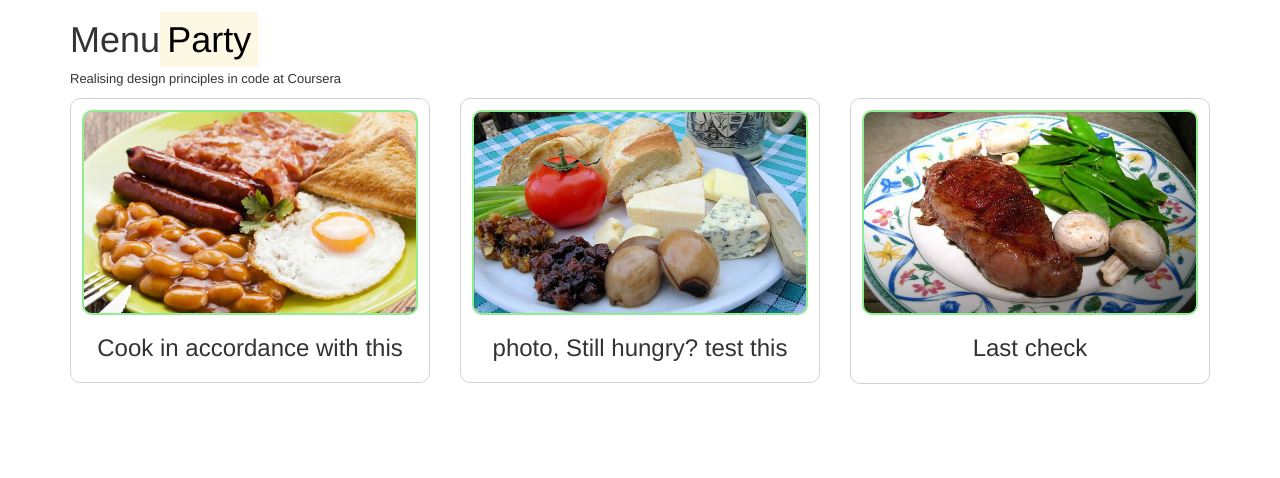
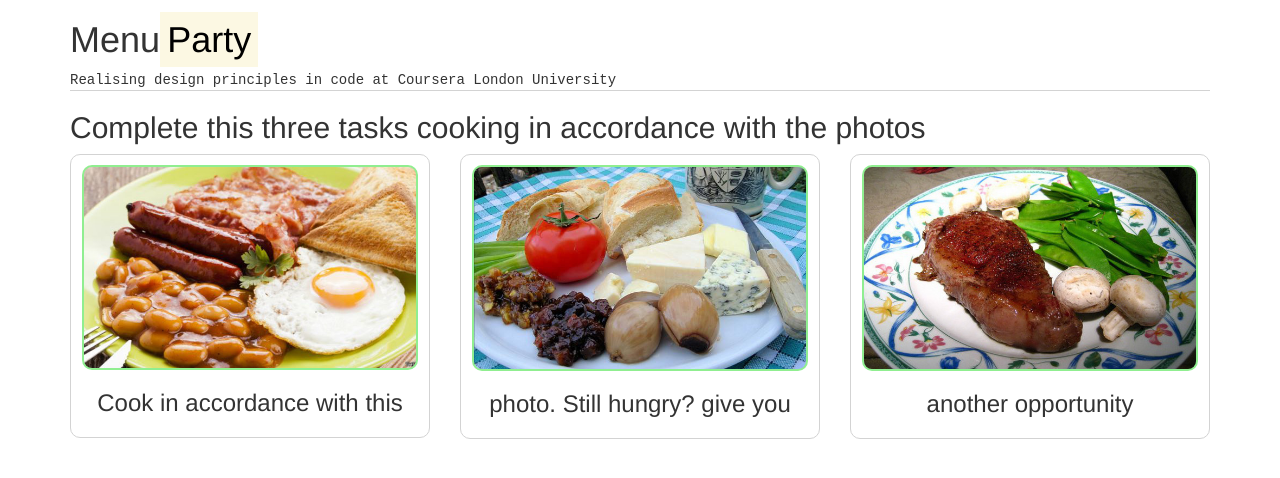
Before and after one commit to CharlyPascual/courseraweb, a plain HTML site: page RWD/index.html in a window 1280 px wide. Drawn offline with Linux system fonts and the light colour scheme.

Commit message:
Breve descripcion de las tareas

```diff
--- a/RWD/css/style.css
+++ b/RWD/css/style.css
@@ -12,8 +12,10 @@
 }
 .pre_main{
 	 display: block;
+	 font-family: monospace, monospace;
 	 margin: 0 0 10px;
-     font-size: 13px;
+     font-size: 1em;
      line-height: 1.42857143;
 	 color: #333;
+	 border-bottom: 1px solid lightgray;
 }
--- a/RWD/index.html
+++ b/RWD/index.html
@@ -18,8 +18,8 @@
 
 <div class="container">
   <h1>Menu<mark>Party</mark></h1>
-  <h4 class="pre_main">Realising design principles in code at Coursera</h4 class="pre_main">
-
+  <h4 class="pre_main">Realising design principles in code at Coursera London University</h4 class="pre_main">
+  <h2>Complete this three tasks cooking in accordance with the photos </h2>
   <div class="row">
       <div class="col-xs-12 col-md-4 col-lg-4">
         <section class="section text-center">
@@ -35,7 +35,7 @@
       <section class="section text-center">
         <a href="task2.html"><img class="photo_task" src="./images/task2.jpg" alt="task 2 Launch"/></a>
         <div>
-          <h3>photo, Still hungry? test this</h3>
+          <h3>photo. Still hungry? give you</h3>
         </div>
           </section>
       </div>
@@ -43,7 +43,7 @@
       <section class="section text-center">
         <a href="task3.html"><img class="photo_task" src="./images/task3.jpg" alt="task 3 Dinner"/></a>
         <div>
-          <h3>Last check</h3>
+          <h3>another opportunity</h3>
         </div>
           </section>
       </div>
```
